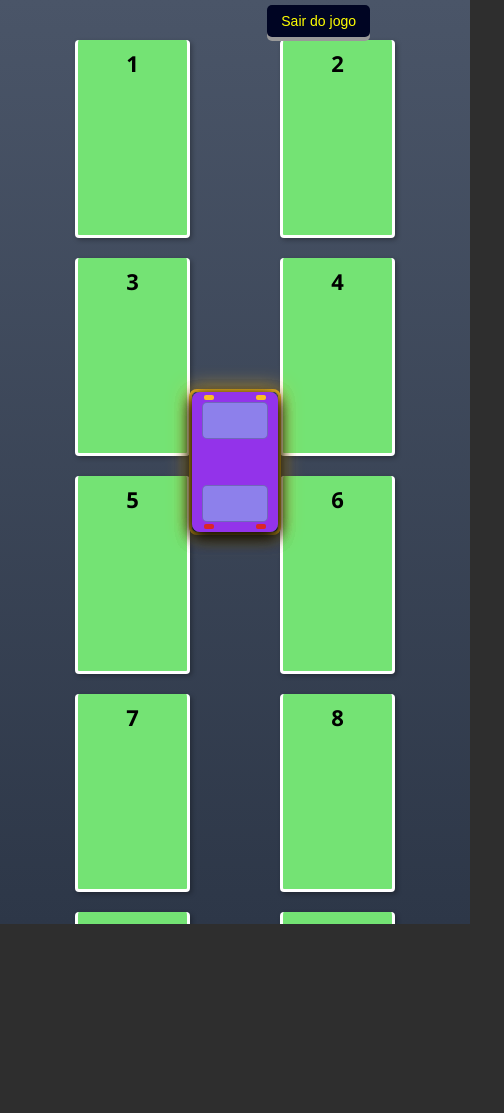
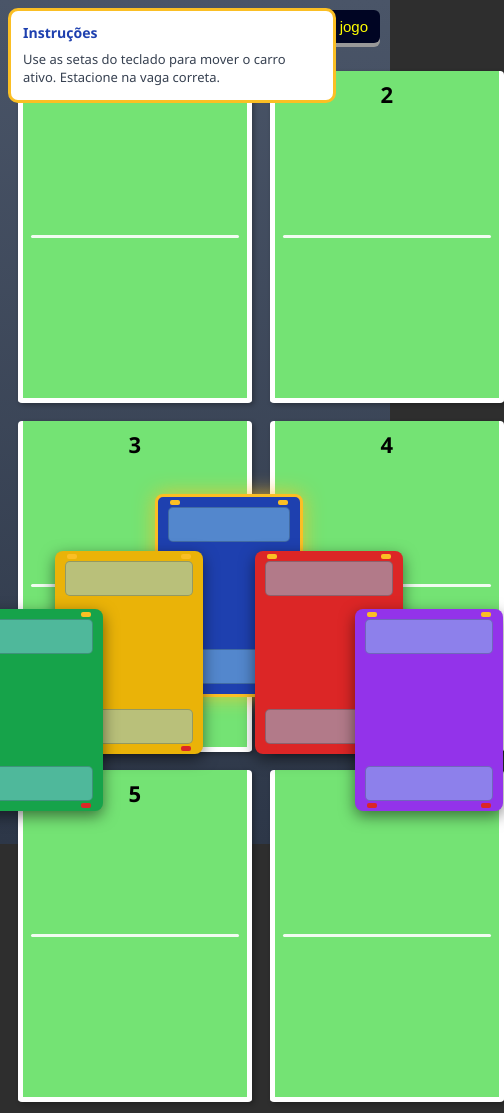
Before and after one commit to heloisa-vieira/joguinhodoestacionamento, a plain HTML site: page game.html in a window 390 px wide. Shown: the top 1113 px of the page, 504 px wide, since content can reach past the window. Before the commit the page ends 924 px from the top, so only its background shows below. Drawn offline with Linux system fonts and the light colour scheme.

Commit message:
Update game.html

```diff
--- a/game.html
+++ b/game.html
@@ -1,11 +1,18 @@
 <!DOCTYPE html>
 <html lang="pt-br">
 <head>
-    <meta charset="UTF-8">
-    <meta name="viewport" content="width=device-width, initial-scale=1.0">
+<meta charset="UTF-8" />
+<meta name="viewport" content="width=device-width, initial-scale=1.0"/>
 <title>Tela do jogo</title>
 
 <style>
+    /* reset mínimo */
+    * { box-sizing: border-box; margin: 0; padding: 0; }
+
+    html, body {
+        height: 100%;
+    }
+
     body {
         margin: 0;
         padding: 0;
@@ -14,15 +21,53 @@
         overflow: hidden;
     }
 
-        /* Área do jogo */
+    /* ÁREA PRINCIPAL do jogo (full-screen) */
     #area-jogo {
         position: relative;
         width: 100vw;
         height: 100vh;
         background: linear-gradient(180deg, #4a5568 0%, #2d3748 100%);
+        display: flex;
+        align-items: center;
+        justify-content: center;
     }
 
-        /* Estilo das vagas */
+    /* Container central que segura as vagas e a pista */
+    .centro {
+        width: min(1100px, 95%);
+        max-width: 1100px;
+        height: 85%; /* ocupa altura central */
+        display: flex;
+        flex-direction: column;
+        align-items: center;
+        gap: 24px;
+        position: relative;
+    }
+
+    /* RUA (área entre fileiras das vagas) */
+    .rua {
+        width: 100%;
+        height: 1fr; /* espaço flexível */
+        flex: 0 0 160px;
+        background: linear-gradient(180deg, #1f2937, #111827);
+        border-radius: 12px;
+        box-shadow: 0 8px 30px rgba(0,0,0,0.5) inset;
+        position: relative;
+    }
+
+    /* GRID das vagas: duas fileiras (5 colunas) */
+    .vagas-grid {
+        width: 100%;
+        display: grid;
+        grid-template-columns: repeat(5, 1fr);
+        gap: 28px 20px; /* gap: row column */
+        align-items: center;
+        justify-items: center;
+        padding: 12px 6px;
+        /* ocupam as áreas acima e abaixo da rua via posição relativa */
+    }
+
+    /* Cada vaga (mantive classe .vaga) */
     .vaga {
         width: 120px;
         height: 200px;
@@ -30,38 +75,44 @@
         border: 5px solid #ffffff;
         border-top: none;
         border-radius: 4px;
-            position: absolute;
-            box-shadow: 2px 2px 5px rgba(0, 0, 0, 0.3);
+        box-shadow: 2px 2px 5px rgba(0,0,0,0.3);
         display: flex;
         justify-content: center;
         align-items: flex-start;
-            transition: background-color 0.3s;
+        transition: background-color 0.3s, transform 0.15s;
+        position: relative;
     }
 
-        .vaga.ocupada {
-            background-color: #ff6b6b; /* vermelho = vaga ocupada */
-        }
-
+    /* número dentro da vaga */
     .vaga p {
         margin: 8px 0 0 0;
         font-size: 22px;
         font-weight: bold;
         color: #000;
+        user-select: none;
     }
 
-        /* Posições das vagas */
-        .vaga:nth-child(1) { top: 100px; left: 50px; }
-        .vaga:nth-child(2) { top: 100px; left: 200px; }
-        .vaga:nth-child(3) { top: 100px; left: 350px; }
-        .vaga:nth-child(4) { top: 100px; left: 500px; }
-        .vaga:nth-child(5) { top: 100px; left: 650px; }
-        .vaga:nth-child(6) { top: 400px; left: 50px; }
-        .vaga:nth-child(7) { top: 400px; left: 200px; }
-        .vaga:nth-child(8) { top: 400px; left: 350px; }
-        .vaga:nth-child(9) { top: 400px; left: 500px; }
-        .vaga:nth-child(10) { top: 400px; left: 650px; }
+    .vaga.ocupada { background-color: #ff6b6b; }
 
-        /* Estilo dos carros */
+    /* linha interna da vaga (opcional visual) */
+    .vaga::after {
+        content: "";
+        position: absolute;
+        top: 50%;
+        left: 8px;
+        right: 8px;
+        height: 3px;
+        background: rgba(255,255,255,0.9);
+        border-radius: 2px;
+    }
+
+    /* Carros — coloquei no topo da pilha com z-index para podermos mover */
+    .carros-container {
+        position: absolute;
+        inset: 0; /* ocupa toda a área central */
+        pointer-events: none; /* evita bloquear cliques nas vagas; o JS pode ativar pointer-events quando preciso */
+    }
+
     .carro {
         width: 80px;
         height: 120px;
@@ -69,6 +120,7 @@
         position: absolute;
         box-shadow: 0 5px 15px rgba(0, 0, 0, 0.5);
         transition: transform 0.1s linear;
+        pointer-events: auto; /* carros podem receber eventos */
     }
 
     .carro.ativo {
@@ -76,7 +128,7 @@
         border: 3px solid #fbbf24;
     }
 
-        /* Vidro dianteiro */
+    /* detalhes do carro (vidros, faróis, lanternas) */
     .vidro-frente {
         position: absolute;
         top: 10px;
@@ -85,10 +137,8 @@
         height: 35px;
         background: rgba(135, 206, 235, 0.5);
         border-radius: 5px;
-            border: 1px solid rgba(0, 0, 0, 0.2);
+        border: 1px solid rgba(0,0,0,0.2);
     }
-
-        /* Vidro traseiro */
     .vidro-tras {
         position: absolute;
         bottom: 10px;
@@ -97,48 +147,14 @@
         height: 35px;
         background: rgba(135, 206, 235, 0.5);
         border-radius: 5px;
-            border: 1px solid rgba(0, 0, 0, 0.2);
+        border: 1px solid rgba(0,0,0,0.2);
     }
+    .farois { position: absolute; top: 3px; left: 0; right: 0; display:flex; justify-content: space-between; padding: 0 12px; }
+    .farol { width: 10px; height: 5px; background: #fbbf24; border-radius: 2px; }
+    .lanternas { position: absolute; bottom: 3px; left: 0; right: 0; display:flex; justify-content: space-between; padding: 0 12px; }
+    .lanterna { width: 10px; height: 5px; background: #dc2626; border-radius: 2px; }
 
-        /* Container dos faróis */
-        .farois {
-            position: absolute;
-            top: 3px;
-            left: 0;
-            right: 0;
-            display: flex;
-            justify-content: space-between;
-            padding: 0 12px;
-        }
-
-        /* Farol */
-        .farol {
-            width: 10px;
-            height: 5px;
-            background: #fbbf24;
-            border-radius: 2px;
-        }
-
-        /* Container das lanternas */
-        .lanternas {
-            position: absolute;
-            bottom: 3px;
-            left: 0;
-            right: 0;
-            display: flex;
-            justify-content: space-between;
-            padding: 0 12px;
-        }
-
-        /* Lanterna */
-        .lanterna {
-            width: 10px;
-            height: 5px;
-            background: #dc2626;
-            border-radius: 2px;
-        }
-
-        /* Cores dos carros */
+    /* cores diferentes */
     .carro1 { background: #1e40af; }
     .carro2 { background: #eab308; }
     .carro3 { background: #dc2626; }
@@ -148,117 +164,61 @@
     /* Botão de saída */
     button {
         position: fixed;
-            top: 20px;
-            right: 20px;
-            padding: 10px 20px;
-            font-size: 16px;
+        top: 18px;
+        right: 18px;
+        padding: 10px 18px;
+        font-size: 15px;
         background-color: #000523;
         color: yellow;
         border: none;
-            border-radius: 5px;
+        border-radius: 6px;
         cursor: pointer;
         box-shadow: 0 4px #999;
-            z-index: 1000;
+        z-index: 1200;
     }
+    button:hover { background-color: #444; }
+    button:active { box-shadow: 0 2px #666; transform: translateY(2px); }
 
-        button:hover {
-            background-color: #444;
-        }
-
-        button:active {
-            box-shadow: 0 2px #666;
-            transform: translateY(2px);
-        }
-
-        /* Instruções */
+    /* Painel de instruções */
     .instrucoes {
         position: fixed;
-            top: 20px;
-            left: 20px;
+        top: 18px;
+        left: 18px;
         background: white;
-            padding: 15px;
+        padding: 12px;
         border-radius: 10px;
         border: 3px solid #fbbf24;
-            z-index: 1000;
+        z-index: 1200;
     }
+    .instrucoes h3 { margin: 0 0 8px 0; color: #1e40af; }
+    .instrucoes p { margin: 2px 0; font-size: 13px; color: #374151; }
 
-        .instrucoes h3 {
-            margin: 0 0 10px 0;
-            color: #1e40af;
-        }
-
-        .instrucoes p {
-            margin: 5px 0;
-            font-size: 14px;
-            color: #374151;
+    /* -------------- RESPONSIVIDADE -------------- */
+    @media (max-width: 1100px) {
+        .vaga { width: 100px; height: 180px; }
+        .carro { width: 72px; height: 110px; }
+        .centro { gap: 18px; }
     }
 
     @media (max-width: 900px) {
-
-    #area-jogo {
-        overflow: auto; /* permite rolar caso precise */
+        /* Grid vira 2 colunas para caber no celular - mantendo ordem 1..10 */
+        .vagas-grid {
+            grid-template-columns: repeat(2, 1fr);
+            gap: 18px;
+            padding: 8px;
         }
-
-    .vaga {
-        width: 20vw;     /* diminui proporcional à tela */
-        height: 35vw;
-        border-width: 3px;
-        font-size: 16px;
-    }
-
-    /* reorganiza em grid automático */
-    #area-jogo {
-        display: grid;
-        grid-template-columns: repeat(2, 1fr);
-        gap: 20px;
-        padding: 40px;
-        place-items: center;
-    }
-
-    /* remove as posições fixas das vagas */
-    .vaga {
-        position: relative !important;
-        top: unset !important;
-        left: unset !important;
-    }
-
-    /* carros menores */
-    .carro {
-        width: 16vw;
-        height: 26vw;
-    }
-
-    /* painel de instruções */
-    .instrucoes {
-        width: 70%;
-        font-size: 14px;
-    }
-
-    button {
-        font-size: 14px;
-        padding: 8px 14px;
-        top: 5px;
-    }
+        .vaga { width: 42vw; height: 62vw; } /* uso vw para manter proporção */
+        .carro { width: 28vw; height: 40vw; }
+        .rua { flex: 0 0 100px; }
+        .instrucoes { width: 70%; font-size: 13px; left: 10px; }
+        button { right: 10px; top: 10px; padding: 8px 12px; }
     }
 
     @media (max-width: 500px) {
-
-    .vaga {
-        width: 28vw;
-        height: 50vw;
+        .vaga { width: 60vw; height: 85vw; }
+        .carro { width: 38vw; height: 52vw; }
+        .instrucoes { width: 84%; font-size: 12px; left: 8px; top: 8px; }
     }
-
-    .carro {
-        width: 22vw;
-        height: 36vw;
-    }
-
-    .instrucoes {
-        width: 85%;
-    }
-
-}
-
 </style>
 </head>
 
@@ -266,94 +226,73 @@
 
     <button id="saida" onclick="window.location.href='index.html'">Sair do jogo</button>
 
-
+    <div class="instrucoes">
+        <h3>Instruções</h3>
+        <p>Use as setas do teclado para mover o carro ativo. Estacione na vaga correta.</p>
+    </div>
 
     <div id="area-jogo">
+        <div class="centro">
 
+            <!-- fileira superior de vagas -->
+            <div class="vagas-grid" id="vagas-grid">
                 <div class="vaga" data-vaga="1"><p>1</p></div>
                 <div class="vaga" data-vaga="2"><p>2</p></div>
                 <div class="vaga" data-vaga="3"><p>3</p></div>
                 <div class="vaga" data-vaga="4"><p>4</p></div>
                 <div class="vaga" data-vaga="5"><p>5</p></div>
+
                 <div class="vaga" data-vaga="6"><p>6</p></div>
                 <div class="vaga" data-vaga="7"><p>7</p></div>
                 <div class="vaga" data-vaga="8"><p>8</p></div>
                 <div class="vaga" data-vaga="9"><p>9</p></div>
                 <div class="vaga" data-vaga="10"><p>10</p></div>
+            </div>
 
+            <!-- rua (visual) -->
+            <div class="rua" aria-hidden="true"></div>
 
-        <div class="carro carro1 ativo" id="carro1">
+            <!-- Container para os carros (camada separada para facilitar movimento) -->
+            <div class="carros-container" id="carros-container">
+                <div class="carro carro1 ativo" id="carro1" style="left: calc(50% - 40px); top: calc(60%);">
                     <div class="vidro-frente"></div>
                     <div class="vidro-tras"></div>
-            <div class="farois">
-                <div class="farol"></div>
-                <div class="farol"></div>
+                    <div class="farois"><div class="farol"></div><div class="farol"></div></div>
+                    <div class="lanternas"><div class="lanterna"></div><div class="lanterna"></div></div>
                 </div>
-            <div class="lanternas">
-                <div class="lanterna"></div>
-                <div class="lanterna"></div>
+
+                <div class="carro carro2" id="carro2" style="left: calc(50% - 140px); top: calc(68%);">
+                    <div class="vidro-frente"></div>
+                    <div class="vidro-tras"></div>
+                    <div class="farois"><div class="farol"></div><div class="farol"></div></div>
+                    <div class="lanternas"><div class="lanterna"></div><div class="lanterna"></div></div>
+                </div>
+
+                <div class="carro carro3" id="carro3" style="left: calc(50% + 60px); top: calc(68%);">
+                    <div class="vidro-frente"></div>
+                    <div class="vidro-tras"></div>
+                    <div class="farois"><div class="farol"></div><div class="farol"></div></div>
+                    <div class="lanternas"><div class="lanterna"></div><div class="lanterna"></div></div>
+                </div>
+
+                <div class="carro carro4" id="carro4" style="left: calc(50% - 240px); top: calc(76%);">
+                    <div class="vidro-frente"></div>
+                    <div class="vidro-tras"></div>
+                    <div class="farois"><div class="farol"></div><div class="farol"></div></div>
+                    <div class="lanternas"><div class="lanterna"></div><div class="lanterna"></div></div>
+                </div>
+
+                <div class="carro carro5" id="carro5" style="left: calc(50% + 160px); top: calc(76%);">
+                    <div class="vidro-frente"></div>
+                    <div class="vidro-tras"></div>
+                    <div class="farois"><div class="farol"></div><div class="farol"></div></div>
+                    <div class="lanternas"><div class="lanterna"></div><div class="lanterna"></div></div>
                 </div>
             </div>
 
-
-        <div class="carro carro2" id="carro2">
-            <div class="vidro-frente"></div>
-            <div class="vidro-tras"></div>
-            <div class="farois">
-                <div class="farol"></div>
-                <div class="farol"></div>
-            </div>
-            <div class="lanternas">
-                <div class="lanterna"></div>
-                <div class="lanterna"></div>
-            </div>
-        </div>
-
-
-        <div class="carro carro3" id="carro3">
-            <div class="vidro-frente"></div>
-            <div class="vidro-tras"></div>
-            <div class="farois">
-                <div class="farol"></div>
-                <div class="farol"></div>
-            </div>
-            <div class="lanternas">
-                <div class="lanterna"></div>
-                <div class="lanterna"></div>
-            </div>
-        </div>
-
-
-        <div class="carro carro4" id="carro4">
-            <div class="vidro-frente"></div>
-            <div class="vidro-tras"></div>
-            <div class="farois">
-                <div class="farol"></div>
-                <div class="farol"></div>
-            </div>
-            <div class="lanternas">
-                <div class="lanterna"></div>
-                <div class="lanterna"></div>
-            </div>
-        </div>
-
-
-        <div class="carro carro5" id="carro5">
-            <div class="vidro-frente"></div>
-            <div class="vidro-tras"></div>
-            <div class="farois">
-                <div class="farol"></div>
-                <div class="farol"></div>
-            </div>
-            <div class="lanternas">
-                <div class="lanterna"></div>
-                <div class="lanterna"></div>
-            </div>
-        </div>
-    </div>
+        </div> <!-- .centro -->
+    </div> <!-- #area-jogo -->
 
 <script src="game.js"></script>
-
 </body>
-
 </html>
```
Lines whose indentation alone changed are shown as unchanged.
